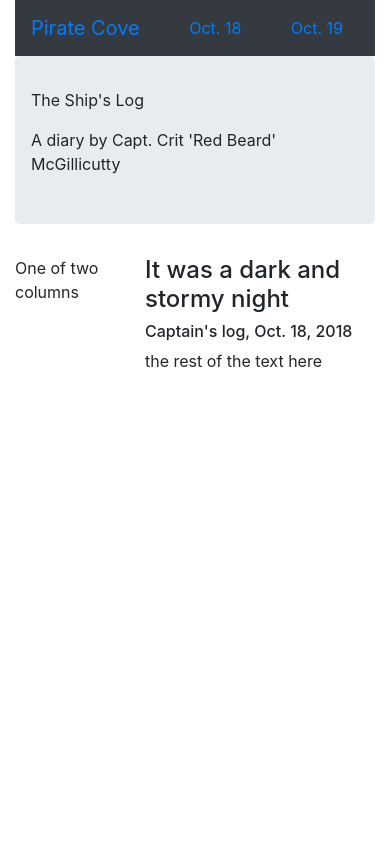
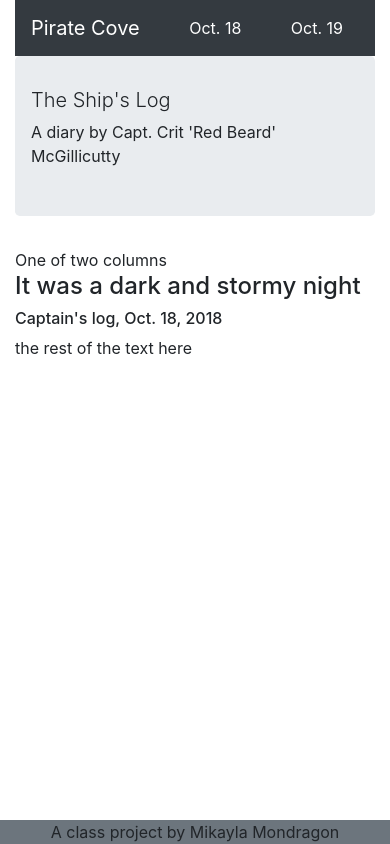
Before and after one commit to mikaylamondragon/mikaylamondragon-bootstrap-practice, a website: page docs/index.html in a window 390 px wide. Drawn offline with Linux system fonts and the light colour scheme.

Commit message:
adding footer

```diff
--- a/docs/index.html
+++ b/docs/index.html
@@ -18,17 +18,17 @@
       </nav>
 
       <div class="jumbotron">
-        <p> The Ship's Log</p>
+        <h3 class = "lead"> The Ship's Log</h3>
         <p> A diary by Capt. Crit 'Red Beard' McGillicutty</p>
       </div>
     </div>
 
     <div class="container">
       <div class="row align-items-start">
-        <div class="col-4">
+        <div class="col-sm-4 col-xs-12">
           One of two columns
         </div>
-        <div class="col-8">
+        <div class="col-sm-8 col-xs-12">
           <h4>It was a dark and stormy night</h4>
           <h6> Captain's log, Oct. 18, 2018</h6>
           <p> the rest of the text here</p>
@@ -36,6 +36,13 @@
       </div>
     </div>
 
+  <!-- Footer -->
+  <footer class="page-footer font-small fixed-bottom">
+    <div class = "container text-center bg-secondary">A class project by Mikayla Mondragon
+    </div>
+  </footer>
+
+
     <!-- Closing scripts here -->
     <script src="js/jquery.js"></script>
     <script src="js/popper.js"></script>
--- a/src/scss/styles.scss
+++ b/src/scss/styles.scss
@@ -6,6 +6,11 @@
 // $link-hover-color: grey;
 // $font-family-sans-serif: "Helvetica Neue";
 
+$theme-colors: (
+  "primary": white
+  "secondary" grey
+);
+
 // Import Bootstrap styles
 @import "../../node_modules/bootstrap/scss/bootstrap";
 
```
Also changed, not shown: src/html/index.html (+10 -3 lines), docs/css/styles.css.
